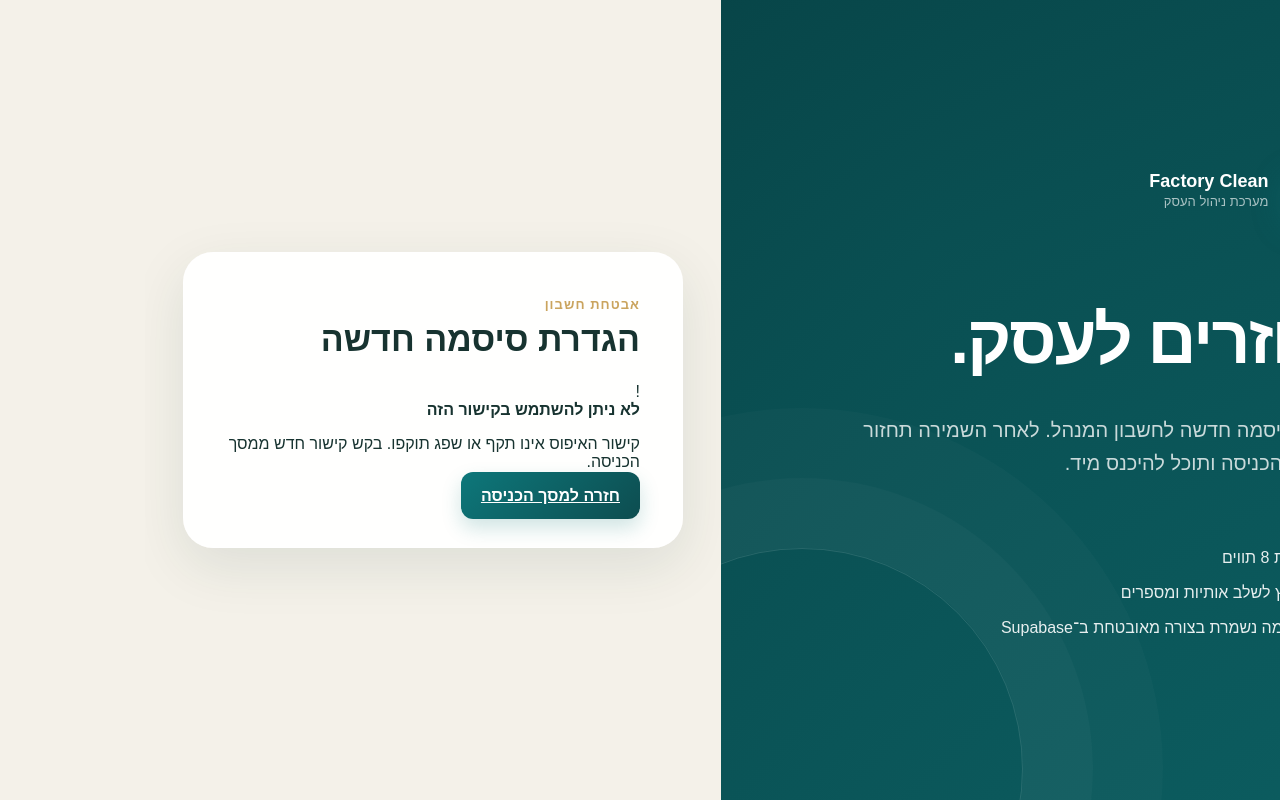
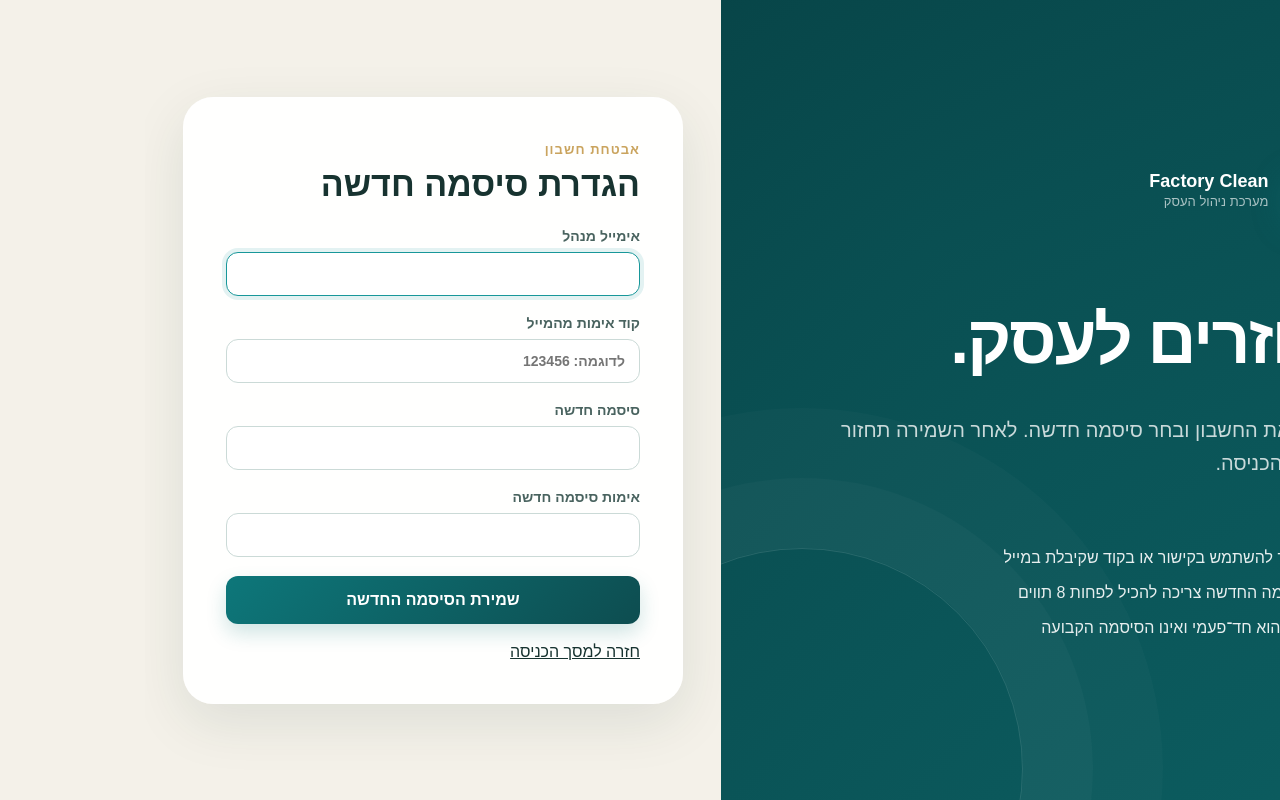
Before and after one commit to s5mmbz67kf-stack/factory-clean-os, a Next.js app: page /reset-password in a window 1280 px wide. Built offline with nearby package versions, Linux system fonts and the light colour scheme; no server answers.

Commit message:
Add files via upload

```diff
--- a/app/reset-password/page.tsx
+++ b/app/reset-password/page.tsx
@@ -3,14 +3,18 @@
 import { FormEvent, useEffect, useMemo, useState } from "react";
 import { createBrowserSupabase } from "@/lib/supabase";
 
-type PageState = "checking" | "ready" | "invalid" | "saving" | "success";
+type PageState = "checking" | "link-ready" | "otp-ready" | "saving" | "success";
 
 export default function ResetPasswordPage() {
   const supabase = useMemo(() => createBrowserSupabase(), []);
   const [pageState, setPageState] = useState<PageState>("checking");
+  const [email, setEmail] = useState("");
+  const [token, setToken] = useState("");
   const [password, setPassword] = useState("");
   const [confirmPassword, setConfirmPassword] = useState("");
   const [error, setError] = useState("");
+
+  const isOtpFlow = pageState === "otp-ready";
 
   useEffect(() => {
     let active = true;
@@ -18,7 +22,7 @@ export default function ResetPasswordPage() {
     const finishWithSession = () => {
       if (!active) return;
       setError("");
-      setPageState("ready");
+      setPageState("link-ready");
     };
 
     const { data: authListener } = supabase.auth.onAuthStateChange((event, session) => {
@@ -34,18 +38,16 @@ export default function ResetPasswordPage() {
 
       if (urlError) {
         if (!active) return;
-        setError(decodeURIComponent(urlError.replace(/\+/g, " ")));
-        setPageState("invalid");
+        setError("הקישור אינו תקף. אפשר להשתמש בקוד האימות שקיבלת במייל.");
+        setPageState("otp-ready");
         return;
       }
 
       const code = searchParams.get("code");
       if (code) {
         const { error: exchangeError } = await supabase.auth.exchangeCodeForSession(code);
-        if (exchangeError) {
-          if (!active) return;
-          setError("קישור האיפוס אינו תקף או שפג תוקפו. בקש קישור חדש ממסך הכניסה.");
-          setPageState("invalid");
+        if (!exchangeError) {
+          finishWithSession();
           return;
         }
       }
@@ -53,13 +55,13 @@ export default function ResetPasswordPage() {
       const { data, error: sessionError } = await supabase.auth.getSession();
       if (!active) return;
 
-      if (sessionError || !data.session) {
-        setError("קישור האיפוס אינו תקף או שפג תוקפו. בקש קישור חדש ממסך הכניסה.");
-        setPageState("invalid");
+      if (!sessionError && data.session) {
+        finishWithSession();
         return;
       }
 
-      finishWithSession();
+      // Some Supabase recovery emails contain a one-time code instead of a link.
+      setPageState("otp-ready");
     }
 
     void initializeRecovery();
@@ -84,12 +86,41 @@ export default function ResetPasswordPage() {
       return;
     }
 
-    setPageState("saving");
+    if (isOtpFlow) {
+      const cleanEmail = email.trim();
+      const cleanToken = token.replace(/\s/g, "");
+
+      if (!cleanEmail) {
+        setError("הכנס את כתובת האימייל של המנהל.");
+        return;
+      }
+
+      if (!/^\d{6,8}$/.test(cleanToken)) {
+        setError("הכנס את קוד האימות שקיבלת במייל.");
+        return;
+      }
+
+      setPageState("saving");
+      const { error: verifyError } = await supabase.auth.verifyOtp({
+        email: cleanEmail,
+        token: cleanToken,
+        type: "recovery",
+      });
+
+      if (verifyError) {
+        setError("קוד האימות שגוי או שפג תוקפו. בקש קוד חדש ונסה שוב.");
+        setPageState("otp-ready");
+        return;
+      }
+    } else {
+      setPageState("saving");
+    }
+
     const { error: updateError } = await supabase.auth.updateUser({ password });
 
     if (updateError) {
       setError(updateError.message || "לא הצלחנו לעדכן את הסיסמה. נסה שוב.");
-      setPageState("ready");
+      setPageState(isOtpFlow ? "otp-ready" : "link-ready");
       return;
     }
 
@@ -111,11 +142,11 @@ export default function ResetPasswordPage() {
           </div>
         </div>
         <h1>חוזרים לעסק.</h1>
-        <p>בחר סיסמה חדשה לחשבון המנהל. לאחר השמירה תחזור למסך הכניסה ותוכל להיכנס מיד.</p>
+        <p>אמת את החשבון ובחר סיסמה חדשה. לאחר השמירה תחזור למסך הכניסה.</p>
         <div className="login-benefits">
-          <span>✓ לפחות 8 תווים</span>
-          <span>✓ מומלץ לשלב אותיות ומספרים</span>
-          <span>✓ הסיסמה נשמרת בצורה מאובטחת ב־Supabase</span>
+          <span>✓ אפשר להשתמש בקישור או בקוד שקיבלת במייל</span>
+          <span>✓ הסיסמה החדשה צריכה להכיל לפחות 8 תווים</span>
+          <span>✓ הקוד הוא חד־פעמי ואינו הסיסמה הקבועה</span>
         </div>
       </section>
 
@@ -126,17 +157,8 @@ export default function ResetPasswordPage() {
         {pageState === "checking" ? (
           <div className="reset-status" role="status">
             <span className="spinner" aria-hidden="true" />
-            <strong>בודק את קישור האיפוס…</strong>
+            <strong>בודק את פרטי האיפוס…</strong>
             <p>זה לוקח רק כמה שניות.</p>
-          </div>
-        ) : null}
-
-        {pageState === "invalid" ? (
-          <div className="reset-status">
-            <div className="status-icon error">!</div>
-            <strong>לא ניתן להשתמש בקישור הזה</strong>
-            <p>{error}</p>
-            <a className="primary-button large reset-link" href="/">חזרה למסך הכניסה</a>
           </div>
         ) : null}
 
@@ -148,8 +170,38 @@ export default function ResetPasswordPage() {
           </div>
         ) : null}
 
-        {pageState === "ready" || pageState === "saving" ? (
+        {pageState === "link-ready" || pageState === "otp-ready" || pageState === "saving" ? (
           <form onSubmit={submit} className="form-stack">
+            {isOtpFlow ? (
+              <>
+                <label>
+                  <span>אימייל מנהל</span>
+                  <input
+                    type="email"
+                    autoComplete="email"
+                    value={email}
+                    onChange={(event) => setEmail(event.target.value)}
+                    required
+                    autoFocus
+                  />
+                </label>
+                <label>
+                  <span>קוד אימות מהמייל</span>
+                  <input
+                    type="text"
+                    inputMode="numeric"
+                    autoComplete="one-time-code"
+                    placeholder="לדוגמה: 123456"
+                    value={token}
+                    onChange={(event) => setToken(event.target.value.replace(/\D/g, ""))}
+                    minLength={6}
+                    maxLength={8}
+                    required
+                  />
+                </label>
+              </>
+            ) : null}
+
             <label>
               <span>סיסמה חדשה</span>
               <input
@@ -159,7 +211,7 @@ export default function ResetPasswordPage() {
                 value={password}
                 onChange={(event) => setPassword(event.target.value)}
                 required
-                autoFocus
+                autoFocus={!isOtpFlow}
               />
             </label>
             <label>
@@ -175,7 +227,7 @@ export default function ResetPasswordPage() {
             </label>
             {error ? <p className="form-error">{error}</p> : null}
             <button className="primary-button large" disabled={pageState === "saving"}>
-              {pageState === "saving" ? "שומר סיסמה…" : "שמירת הסיסמה החדשה"}
+              {pageState === "saving" ? "מאמת ושומר…" : "שמירת הסיסמה החדשה"}
             </button>
             <a className="login-back-link" href="/">חזרה למסך הכניסה</a>
           </form>
--- a/components/factory-clean-os.tsx
+++ b/components/factory-clean-os.tsx
@@ -268,12 +268,12 @@ function LoginScreen({
     });
 
     if (resetError) {
-      setError("לא הצלחנו לשלוח קישור איפוס כרגע. נסה שוב בעוד רגע.");
+      setError("לא הצלחנו לשלוח הוראות איפוס כרגע. נסה שוב בעוד רגע.");
       setResetBusy(false);
       return;
     }
 
-    setNotice("שלחנו קישור לאיפוס הסיסמה. בדוק גם בתיקיית הספאם.");
+    setNotice("שלחנו קוד או קישור לאיפוס הסיסמה. בדוק גם בתיקיית הספאם.");
     setResetBusy(false);
   }
 
@@ -356,7 +356,7 @@ function LoginScreen({
           {mode === "admin" ? (
             <div className="login-help-row">
               <button type="button" className="link-button" onClick={sendPasswordReset} disabled={resetBusy}>
-                {resetBusy ? "שולח קישור…" : "שכחתי סיסמה"}
+                {resetBusy ? "שולח הוראות…" : "שכחתי סיסמה"}
               </button>
             </div>
           ) : null}
```
